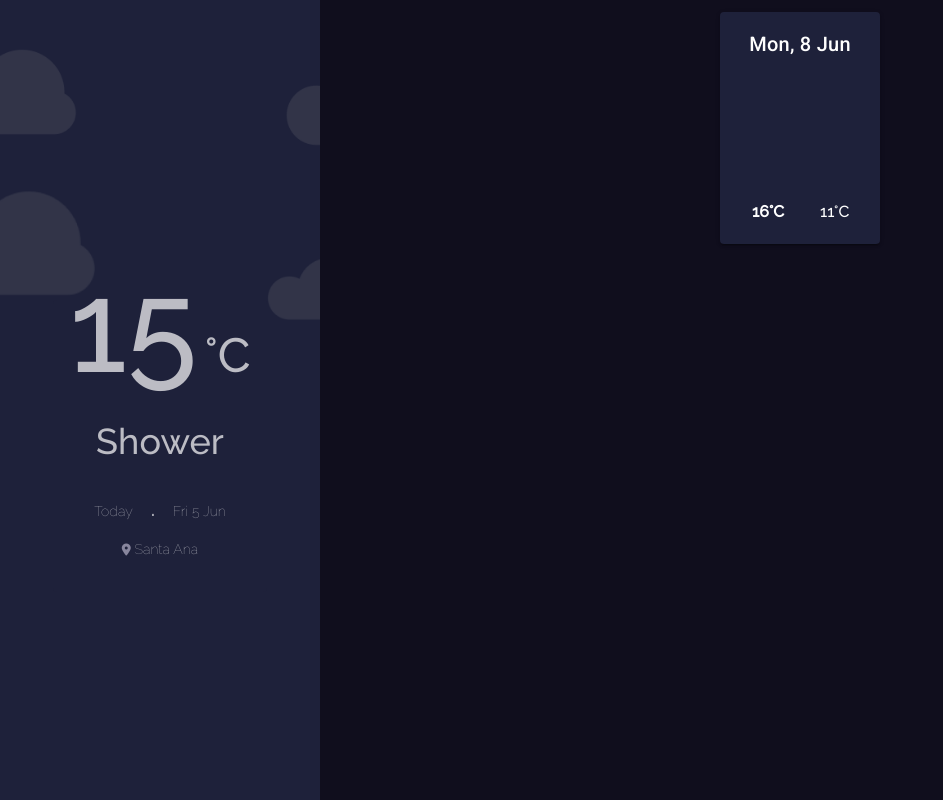
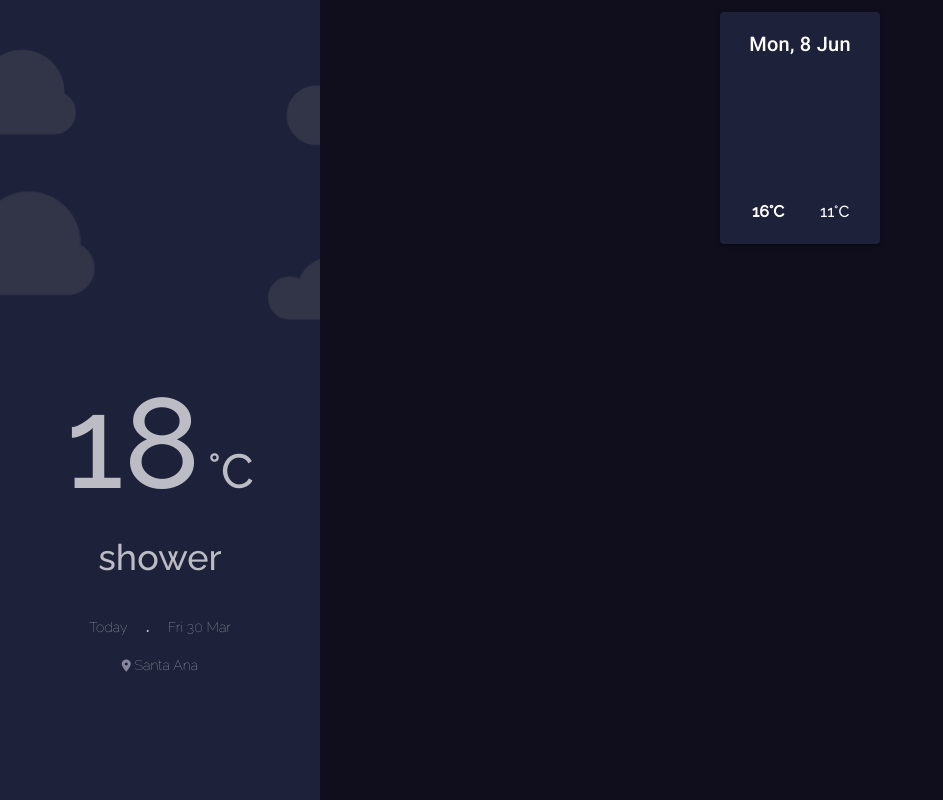
Before and after one commit to Joseline-Pineda/weather-app-v1, a Vue app: page / in a window 1280 px wide. Shown: the whole page, without its empty margins (0-943 px from the left). Built offline with nearby package versions, Linux system fonts and the light colour scheme; no server answers.

Commit message:
agregando prop al componente DailyCard

```diff
--- a/src/components/DailyCard.vue
+++ b/src/components/DailyCard.vue
@@ -6,12 +6,13 @@
     elevation="0"
   >
     <v-card-text class="text-center">
-      <p class="num">15 <span class="unit">°C</span></p>
-      <p class="description">Shower</p>
+      <p class="num">{{ info.temp }} <span class="unit">°C</span></p>
+      <p class="description">{{ info.description }}</p>
       <div class="information">
         <p>
-          Today <span style="margin: 0 15px; font-weight: bold">.</span> Fri 5
-          Jun
+          Today
+          <span style="margin: 0 15px; font-weight: bold">.</span>
+          {{ info.date }}
         </p>
 
         <p class="location">
@@ -20,7 +21,7 @@
               >fa-solid fa-location-dot</v-icon
             ></span
           >
-          Santa Ana
+          {{ info.location }}
         </p>
       </div>
     </v-card-text>
@@ -28,7 +29,13 @@
 </template>
 
 <script>
-export default {};
+export default {
+  props: {
+    info: {
+      type: Object,
+    },
+  },
+};
 </script>
 
 <style scoped>
--- a/src/views/HomeView.vue
+++ b/src/views/HomeView.vue
@@ -4,7 +4,7 @@
       ><v-col class="primary" md="3"
         ><v-row class="sidebar"></v-row
         ><v-container class="main-icon"><MainImage :img="image" /></v-container
-        ><v-row class="dailycard"><DailyCard /></v-row></v-col
+        ><v-row class="dailycard"><DailyCard :info="today" /></v-row></v-col
       ><v-col class="secondary"><WeatherWidget :time="tiempo" /></v-col
     ></v-row>
   </v-container>
@@ -53,6 +53,12 @@ export default {
         min: "11°C",
         alt: "Texto alternatvo",
       },
+      today: {
+        temp: 18,
+        description: "shower",
+        date: "Fri 30 Mar",
+        location: "Santa Ana",
+      },
       iconList: {
         "01": require("../assets/img/Clear.png"),
         "02": require("../assets/img/LightCloud.png"),
@@ -82,12 +88,12 @@ export default {
   margin-top: -25rem;
 }
 
-@media screen and (width: 1366px) {
+@media screen and (max-width: 1366px) {
   .main-icon {
     margin-top: -15rem; /* para pantallas de menos de 768px de ancho */
   }
   .dailycard {
-    margin-top: -15rem;
+    margin-top: -3.5rem;
   }
 }
 
```
